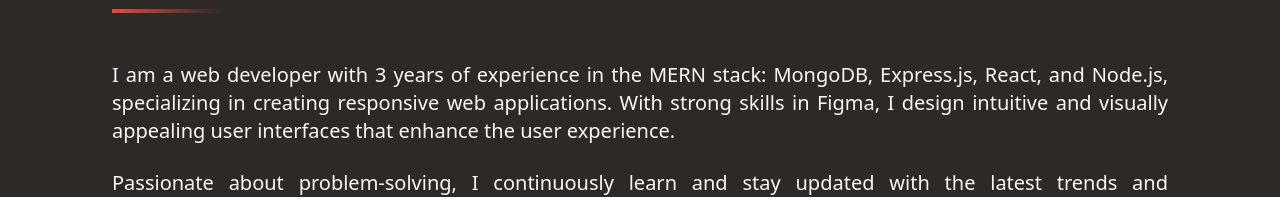
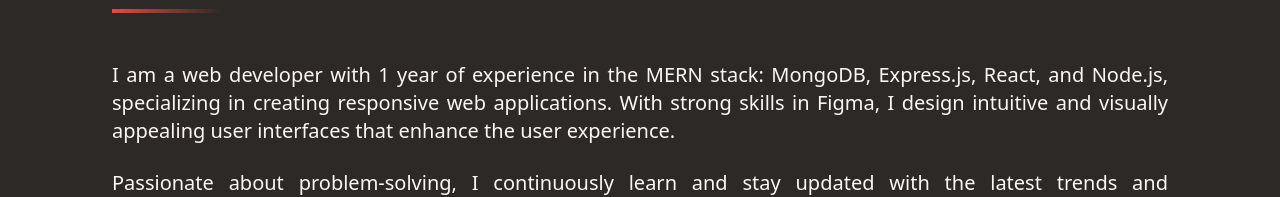
Before and after one commit to akbar909/Personal-Portfolio, a React (Create React App) app: page / in a window 1280 px wide. Shown: the part 755-952 px from the top of the page. Built offline with nearby package versions, Linux system fonts and the light colour scheme.

Commit message:
Update About.jsx

```diff
--- a/src/components/About.jsx
+++ b/src/components/About.jsx
@@ -25,7 +25,7 @@
         <div data-aos="fade-up" className='leading-6'>
 
         <p className="md:text-xl text-[#FCF6F5FF] mt-6 text-justify">
-          I am a web developer with 3 years of experience in the MERN stack: MongoDB,
+          I am a web developer with 1 year of experience in the MERN stack: MongoDB,
           Express.js, React, and Node.js, specializing in creating responsive web applications.
           With strong skills in Figma, I design intuitive and visually appealing user
           interfaces that enhance the user experience.
```
